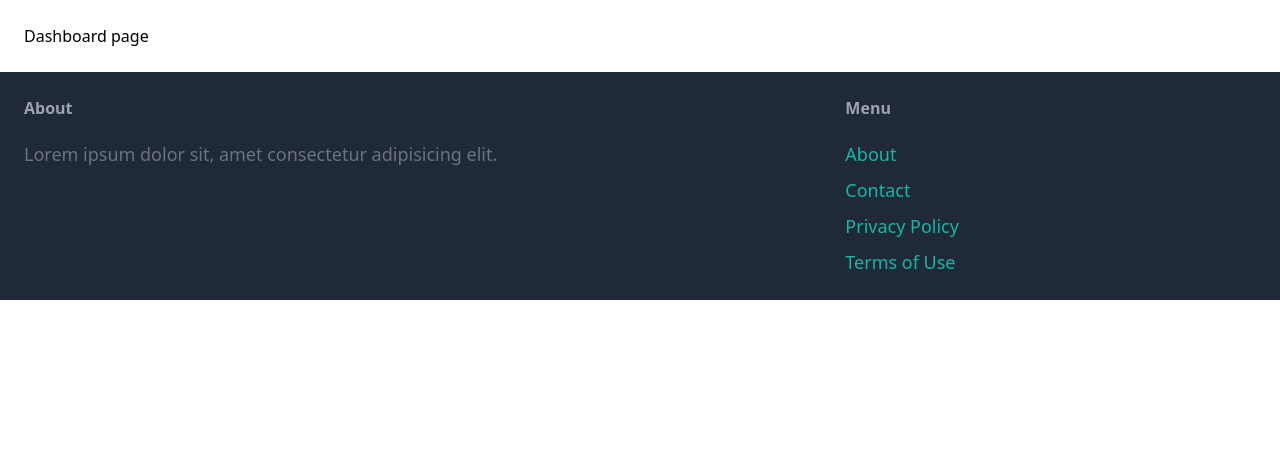
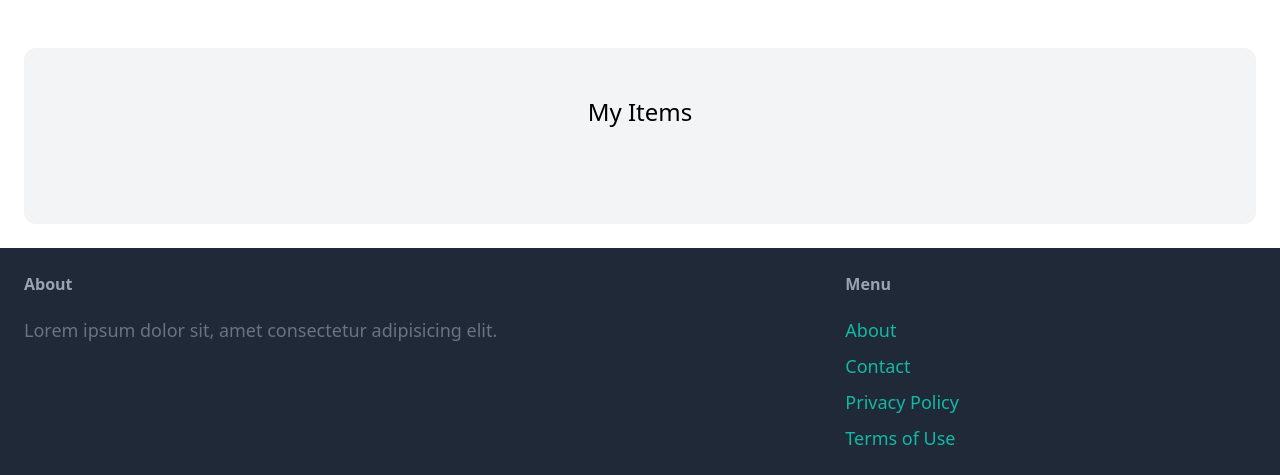
Before and after one commit to matrix-bro/online-bazar, a Django app: page /dashboard/ in a window 1280 px wide. Shown: the part 77-552 px from the top of the page. Run offline with Django 4.2, Linux system fonts and the light colour scheme; the visitor is signed in with stand-in values (Sample User, id 1); data that the repository does not hold is empty; some libraries are stand-ins or nearby versions.

Commit message:
Displayed user created items in dashboard

```diff
--- a/app/templates/app/dashboard.html
+++ b/app/templates/app/dashboard.html
@@ -3,5 +3,23 @@
 {% block title %} Dashboard {% endblock %}
 
 {% block content %}
-    <h2>Dashboard page</h2>
+    <div class="mt-6 px-6 py-12 bg-gray-100 rounded-xl">
+        <h2 class="mb-12 text-2xl text-center">My Items</h2>
+
+        <div class="grid grid-cols-3 gap-3">
+            {% for item in items %}
+                <div>
+                    <a href="{% url 'item-details' item.id %}">
+                        <div>
+                            <img src="{{ item.image.url }}" class="rounded-t-xl w-full h-96">
+                        </div>
+                        <div class="p-6 bg-white rounded-b-xl">
+                            <h2 class="text-2xl">{{ item.name }}</h2>
+                            <p class="text-gray-500">Price: {{ item.price }}</p>
+                        </div>
+                    </a>
+                </div>
+            {% endfor %}
+        </div>
+    </div>
 {% endblock %}
--- a/app/views.py
+++ b/app/views.py
@@ -61,5 +61,8 @@ def new_item(request):
 
 @login_required
 def dashboard(request):
+    items = Item.objects.filter(created_by=request.user).order_by('-created_at')
 
-    return render(request, 'app/dashboard.html')
+    return render(request, 'app/dashboard.html', {
+        'items': items,
+    })
```
